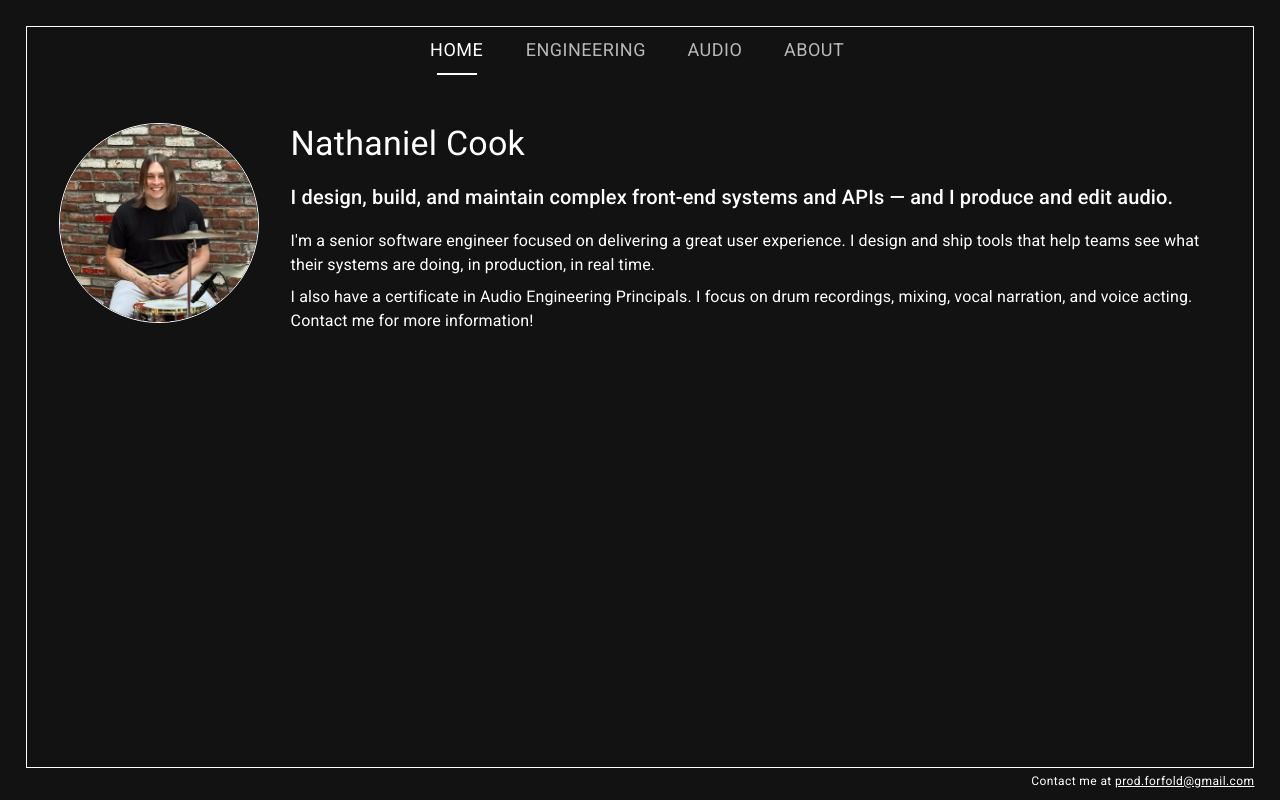
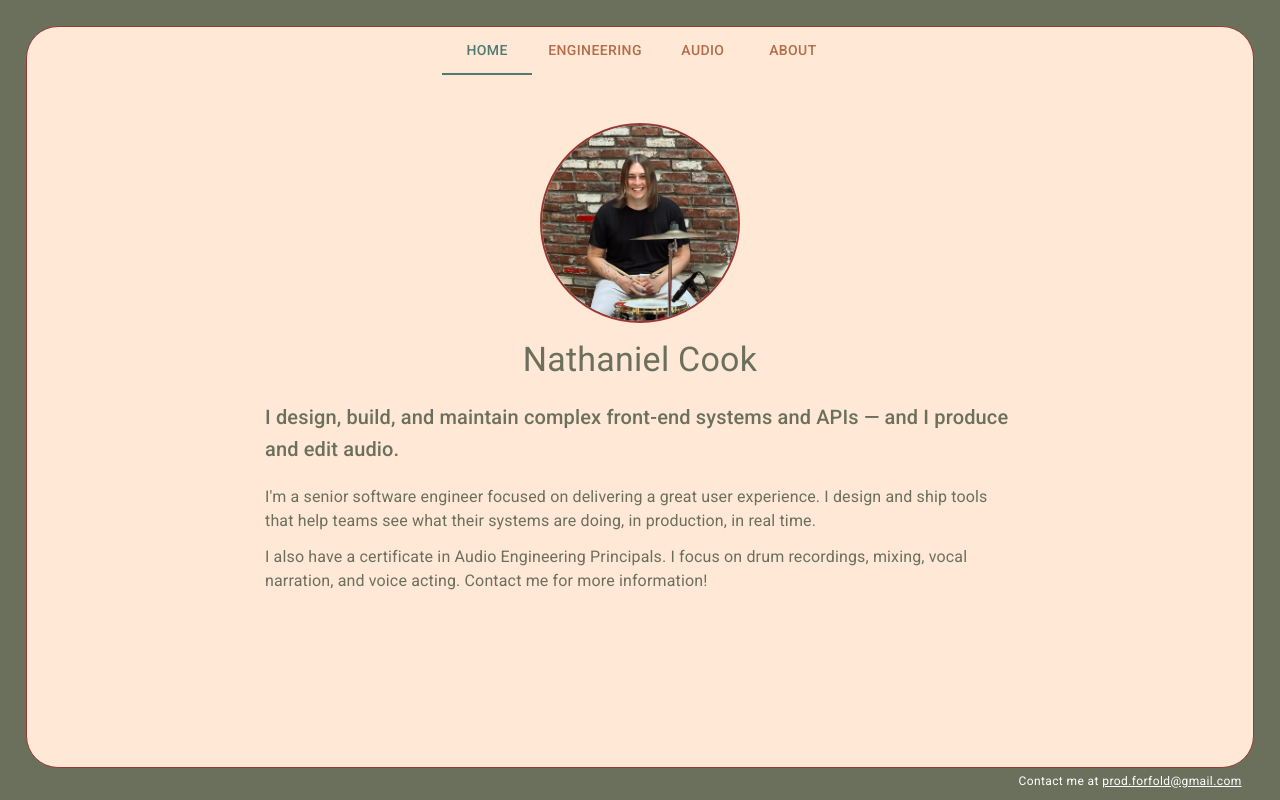
Before and after one commit to Forfold/forfold, a React (Vite) app: page / in a window 1280 px wide. Built offline with nearby package versions, Linux system fonts and the light colour scheme.

Commit message:
update layout and theme

```diff
--- a/src/components/Engineering/index.tsx
+++ b/src/components/Engineering/index.tsx
@@ -4,73 +4,41 @@ import React from 'react'
 
 export function Engineering() {
   return (
-    <React.Fragment>
     <Box
       sx={{
-          display: { xs: 'none', md: 'flex' },
-          flexDirection: 'row',
-          flexWrap: 'wrap',
-          alignItems: 'flex-start',
-          gap: 4,
-        }}
-      >
-        <Box
-          sx={{
-            minWidth: 120,
+        width: '100%',
         display: 'flex',
         flexDirection: 'column',
         alignItems: 'center',
-            textAlign: 'center',
-            gap: 2,
       }}
     >
+      <Box sx={{ pb: 2, width: 'fit-content' }}>
         <ProfilePhoto />
       </Box>
-
-        <EngineeringText />
-      </Box>
-
-      <Box sx={{ display: { xs: 'block', md: 'none' } }}>
-        <Box sx={{ display: 'flex', justifyContent: 'center', pb: 2 }}>
-          <ProfilePhoto />
-        </Box>
-        <EngineeringText styleProps={{ textAlign: 'center' }} />
-      </Box>
-    </React.Fragment>
-  )
-}
-
-function EngineeringText({ styleProps }: { styleProps?: SxProps }) {
-  return (
-    <Box sx={{ flex: 1 }}>
-      <Typography variant="h4" component="h2" sx={{ pb: 2, ...styleProps }}>
+      <Box sx={{ flex: 1, width: 'fit-content', maxWidth: '750px' }}>
+        <Typography variant="h4" component="h2" sx={{ pb: 2.5, textAlign: 'center' }}>
           Nathaniel Cook
         </Typography>
 
-      <Typography>
-        I am currently working with Target as a senior software engineer on the metrics and logging
-        platform team (Measurement), primarily utilizing React and Typescript.
+        <Typography sx={{ pb: 1.5 }}>
+          I am currently working with Target as a senior software engineer on the metrics and
+          logging platform team (Measurement), primarily utilizing React and Typescript.
         </Typography>
 
-      <br />
-
-      <Typography>
+        <Typography sx={{ pb: 1.5 }}>
           I also have experience in Go, PSQL, Graphql, CI/CD, Kubernetes, Docker, GCP, and other
           miscellaneous tools.
         </Typography>
 
-      <br />
-
-      <Typography>
+        <Typography sx={{ pb: 1.5 }}>
           I love working with React, and I thrive in small team environments working with Agile or
           Kanban methodologies to quickly make decisions and deliver quality code.
         </Typography>
-
-      <br />
 
         <Link href="https://www.linkedin.com/in/nathanieljcook/" target="_blank">
           My LinkedIn ↗️
         </Link>
       </Box>
+    </Box>
   )
 }
--- a/src/components/Home/index.tsx
+++ b/src/components/Home/index.tsx
@@ -1,65 +1,38 @@
-import { Box, SxProps, Typography } from '@mui/material'
+import { Box, Typography } from '@mui/material'
 import { ProfilePhoto } from '../ProfilePhoto'
-import React from 'react'
 
 export default function Home() {
   return (
-    <React.Fragment>
     <Box
       sx={{
-          display: { xs: 'none', md: 'flex' },
-          flexDirection: 'row',
-          flexWrap: 'wrap',
-          alignItems: 'flex-start',
-          gap: 4,
-        }}
-      >
-        <Box
-          sx={{
-            minWidth: 120,
+        width: '100%',
         display: 'flex',
         flexDirection: 'column',
         alignItems: 'center',
-            textAlign: 'center',
-            gap: 2,
       }}
     >
+      <Box sx={{ pb: 2, width: 'fit-content' }}>
         <ProfilePhoto />
       </Box>
-
-        <HomeText />
-      </Box>
-
-      <Box sx={{ display: { xs: 'block', md: 'none' } }}>
-        <Box sx={{ display: 'flex', justifyContent: 'center', pb: 2 }}>
-          <ProfilePhoto />
-        </Box>
-        <HomeText styleProps={{ textAlign: 'center' }} />
-      </Box>
-    </React.Fragment>
-  )
-}
-
-function HomeText({ styleProps }: { styleProps?: SxProps }) {
-  return (
-    <Box sx={{ flex: 1 }}>
-      <Typography variant="h4" component="h2" sx={{ pb: 2, ...styleProps }}>
+      <Box sx={{ flex: 1, width: 'fit-content', maxWidth: '750px' }}>
+        <Typography variant="h4" component="h2" sx={{ pb: 2.5, textAlign: 'center' }}>
           Nathaniel Cook
         </Typography>
-      <Typography variant="h6" component="h3" sx={{ pb: 2 }}>
+        <Typography variant="h6" component="h3" sx={{ pb: 2.5 }}>
           I design, build, and maintain complex front-end systems and APIs — and I produce and edit
           audio.
         </Typography>
 
-      <Typography sx={{ pb: 1 }}>
-        I&apos;m a senior software engineer focused on delivering a great user experience. I design
-        and ship tools that help teams see what their systems are doing, in production, in real
-        time.
+        <Typography sx={{ pb: 1.5 }}>
+          I&apos;m a senior software engineer focused on delivering a great user experience. I
+          design and ship tools that help teams see what their systems are doing, in production, in
+          real time.
         </Typography>
         <Typography>
           I also have a certificate in Audio Engineering Principals. I focus on drum recordings,
           mixing, vocal narration, and voice acting. Contact me for more information!
         </Typography>
       </Box>
+    </Box>
   )
 }
--- a/src/components/Main/Footer.tsx
+++ b/src/components/Main/Footer.tsx
@@ -2,8 +2,8 @@ import { Box, Typography } from '@mui/material'
 
 export function Footer() {
   return (
-    <Box sx={{ position: 'fixed', bottom: 8, right: '2%' }}>
-      <Typography variant="caption" sx={{ textAlign: 'end' }}>
+    <Box sx={{ position: 'fixed', bottom: 8, right: '3%' }}>
+      <Typography variant="caption" color="white" sx={{ textAlign: 'end' }}>
         Contact me at{' '}
         <a
           href="mailto:prod.forfold@gmail.com"
--- a/src/components/Main/index.tsx
+++ b/src/components/Main/index.tsx
@@ -1,59 +1,13 @@
-import { type ReactNode, Suspense, type SyntheticEvent, useState, useRef } from 'react'
+import { Suspense, useState, useRef } from 'react'
 import CssBaseline from '@mui/material/CssBaseline'
-import { Box, Tabs, Tab, Grid } from '@mui/material'
-import { styled, ThemeProvider } from '@mui/material/styles'
+import { Box, Tabs, Tab, Grid, Card } from '@mui/material'
+import { ThemeProvider } from '@mui/material/styles'
 import { theme } from '../../theme'
 import { Footer } from './Footer'
 import { About } from '../About'
 import { Audio } from '../Audio'
 import { Engineering } from '../Engineering'
 import Home from '../Home'
-
-const StyledTabs = styled(
-  (props: {
-    children?: ReactNode
-    value: number
-    onChange: (event: SyntheticEvent, newValue: number) => void
-    orientation?: 'vertical' | 'horizontal'
-  }) => (
-    <Tabs
-      {...props}
-      TabIndicatorProps={{
-        children: <span className="MuiTabs-indicatorSpan" />,
-      }}
-    />
-  )
-)({
-  '& .MuiTabs-flexContainer': {
-    alignItems: 'end',
-  },
-  '& .MuiTabs-indicator': {
-    display: 'flex',
-    justifyContent: 'center',
-    backgroundColor: 'transparent',
-  },
-  '& .MuiTabs-indicatorSpan': {
-    maxWidth: 40,
-    width: '100%',
-    backgroundColor: 'white',
-  },
-})
-
-const StyledTab = styled((props: { label: string; value: number }) => (
-  <Tab disableRipple {...props} />
-))(({ theme }) => ({
-  textTransform: 'none',
-  fontWeight: theme.typography.fontWeightRegular,
-  fontSize: theme.typography.pxToRem(18),
-  marginRight: theme.spacing(1),
-  color: 'rgba(255, 255, 255, 0.7)',
-  '&.Mui-selected': {
-    color: '#fff',
-  },
-  '&.Mui-focusVisible': {
-    backgroundColor: 'rgba(100, 95, 228, 0.32)',
-  },
-}))
 
 export function App() {
   const [value, setValue] = useState(0)
@@ -68,28 +22,28 @@ export function App() {
       <CssBaseline />
 
       <Box sx={{ height: '100%', padding: '2%', pb: 4 }}>
-        <Box
-          id="border-box"
+        <Card
+          // variant="outlined"
           ref={borderRef}
           sx={{
             height: '100%',
             width: '100%',
-            border: '0.1px solid white',
             overflow: 'auto',
+            borderRadius: 8,
           }}
         >
           <Grid container spacing={2}>
             <Grid id="sidebar" size={{ xs: 12 }} sx={{ display: 'flex', justifyContent: 'center' }}>
-              <StyledTabs orientation="horizontal" value={value} onChange={handleChange}>
-                <StyledTab value={0} label="HOME" />
-                <StyledTab value={1} label="ENGINEERING" />
-                <StyledTab value={2} label="AUDIO" />
-                <StyledTab value={3} label="ABOUT" />
-              </StyledTabs>
+              <Tabs orientation="horizontal" value={value} onChange={handleChange}>
+                <Tab value={0} label="HOME" />
+                <Tab value={1} label="ENGINEERING" />
+                <Tab value={2} label="AUDIO" />
+                <Tab value={3} label="ABOUT" />
+              </Tabs>
             </Grid>
 
             {/* main content */}
-            <Grid sx={{ m: 4 }}>
+            <Grid sx={{ m: 4, width: '100%' }}>
               <Suspense fallback={<div>Loading...</div>}>
                 {value === 0 && <Home />}
                 {value === 1 && <Engineering />}
@@ -98,7 +52,7 @@ export function App() {
               </Suspense>
             </Grid>
           </Grid>
-        </Box>
+        </Card>
 
         <Box>
           <Footer />
--- a/src/components/ProfilePhoto.tsx
+++ b/src/components/ProfilePhoto.tsx
@@ -6,11 +6,11 @@ export function ProfilePhoto() {
     <Avatar
       src={avatarSrc}
       alt="Profile photo"
-      sx={{
+      sx={(theme) => ({
         width: 200,
         height: 200,
-        border: '1px solid white',
-      }}
+        border: '2px solid ' + theme.palette.divider,
+      })}
     />
   )
 }
--- a/src/theme.ts
+++ b/src/theme.ts
@@ -2,6 +2,26 @@ import { createTheme } from '@mui/material/styles'
 
 export const theme = createTheme({
   palette: {
-    mode: 'dark',
+    background: {
+      default: '#6B705C',
+      paper: '#FFE8D6',
+    },
+    divider: '#993a32',
+    primary: { light: '#84A98C', main: '#52796F', dark: '#354F52' },
+    secondary: { main: '#CAD2C5', dark: '#2F3E46' },
+    text: {
+      primary: '#6B705C',
+      secondary: '#B36D48',
+      disabled: '#DBD3D8',
+    },
+  },
+  components: {
+    MuiCard: {
+      defaultProps: {
+        variant: 'outlined',
+        raised: false,
+        elevation: 0,
+      },
+    },
   },
 })
```
Lines whose indentation alone changed are shown as unchanged.
